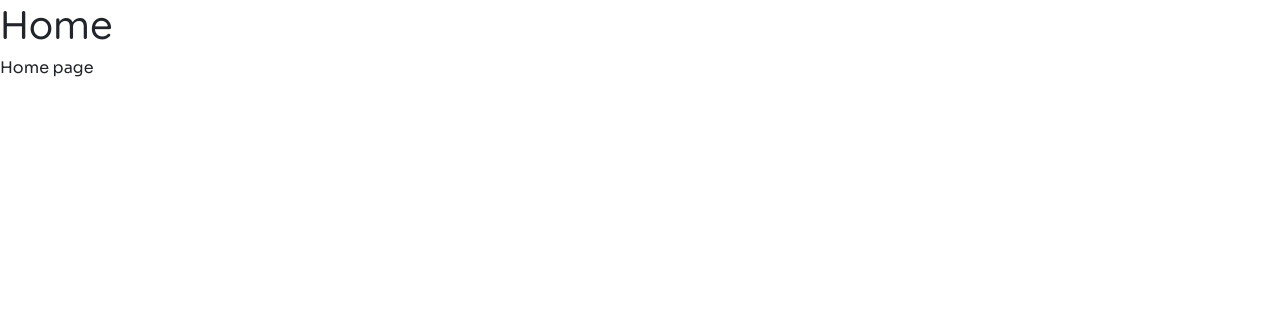
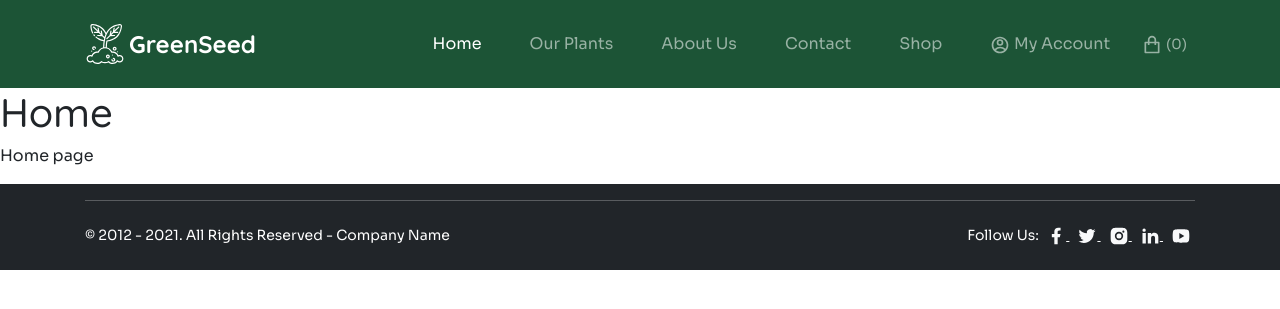
Before and after one commit to Azelliott/GreenSeed, a Django app: page / in a window 1280 px wide. Shown: the top 309 px of the page. Run offline with Django 4.2, Linux system fonts and the light colour scheme; some libraries are stand-ins or nearby versions.

Commit message:
Create separate header and footer, include in base.html

```diff
--- a/templates/base.html
+++ b/templates/base.html
@@ -43,7 +43,7 @@
     <title>GreenSeed {% block extra_title %}{% endblock %}</title>
   </head>
   <body>
-    <!-- Header -->
+    <!-- Messages -->
     {% if messages %}
     <div class="message-container">
       {% for message in messages %}
@@ -54,14 +54,16 @@
     </div>
     {% endif %}
 
-    {% block header %}
+    <!-- Header -->
+    {% include "header.html" %}
+
+
+    <!-- Content -->
+    {% block content %}
     {% endblock %}
 
-
-    {% block content %}
-    <h1>Hello, world!</h1>
-    {% endblock %}
-
+    <!-- Footer -->
+    {% include "footer.html" %}
 
     {% block postload_js %}
     {% endblock %}
--- /dev/null
+++ b/templates/footer.html
@@ -0,0 +1,24 @@
+<footer class="bg-dark text-white">
+    <div class="container">
+        <div class="pb-3 pt-3 small">
+            <hr class="mt-0 "/>
+            <div class="align-items-center row">
+                <div class="col-md pb-2 pt-2">
+                    <p class="mb-0">&copy; 2012 - 2021. All Rights Reserved - Company Name</p>
+                </div>
+                <div class="col-md-auto pb-2 pt-2">Follow Us: <a href="https://www.facebook.com/" target="_blank" class="link-light p-1" aria-label="facebook"> <svg viewBox="0 0 24 24" fill="currentColor" width="20" height="20">
+                            <path d="M14 13.5h2.5l1-4H14v-2c0-1.03 0-2 2-2h1.5V2.14c-.326-.043-1.557-.14-2.857-.14C11.928 2 10 3.657 10 6.7v2.8H7v4h3V22h4v-8.5z"></path>
+                        </svg> </a><a href="https://twitter.com/" target="_blank" class="link-light p-1" aria-label="twitter"> <svg viewBox="0 0 24 24" fill="currentColor" width="20" height="20">
+                            <path d="M22.162 5.656a8.384 8.384 0 0 1-2.402.658A4.196 4.196 0 0 0 21.6 4c-.82.488-1.719.83-2.656 1.015a4.182 4.182 0 0 0-7.126 3.814 11.874 11.874 0 0 1-8.62-4.37 4.168 4.168 0 0 0-.566 2.103c0 1.45.738 2.731 1.86 3.481a4.168 4.168 0 0 1-1.894-.523v.052a4.185 4.185 0 0 0 3.355 4.101 4.21 4.21 0 0 1-1.89.072A4.185 4.185 0 0 0 7.97 16.65a8.394 8.394 0 0 1-6.191 1.732 11.83 11.83 0 0 0 6.41 1.88c7.693 0 11.9-6.373 11.9-11.9 0-.18-.005-.362-.013-.54a8.496 8.496 0 0 0 2.087-2.165z"></path>
+                        </svg> </a><a href="https://www.instagram.com/" target="_blank" class="link-light p-1" aria-label="instagram"> <svg viewBox="0 0 24 24" fill="currentColor" width="20" height="20">
+                            <path d="M12 2c2.717 0 3.056.01 4.122.06 1.065.05 1.79.217 2.428.465.66.254 1.216.598 1.772 1.153a4.908 4.908 0 0 1 1.153 1.772c.247.637.415 1.363.465 2.428.047 1.066.06 1.405.06 4.122 0 2.717-.01 3.056-.06 4.122-.05 1.065-.218 1.79-.465 2.428a4.883 4.883 0 0 1-1.153 1.772 4.915 4.915 0 0 1-1.772 1.153c-.637.247-1.363.415-2.428.465-1.066.047-1.405.06-4.122.06-2.717 0-3.056-.01-4.122-.06-1.065-.05-1.79-.218-2.428-.465a4.89 4.89 0 0 1-1.772-1.153 4.904 4.904 0 0 1-1.153-1.772c-.248-.637-.415-1.363-.465-2.428C2.013 15.056 2 14.717 2 12c0-2.717.01-3.056.06-4.122.05-1.066.217-1.79.465-2.428a4.88 4.88 0 0 1 1.153-1.772A4.897 4.897 0 0 1 5.45 2.525c.638-.248 1.362-.415 2.428-.465C8.944 2.013 9.283 2 12 2zm0 5a5 5 0 1 0 0 10 5 5 0 0 0 0-10zm6.5-.25a1.25 1.25 0 0 0-2.5 0 1.25 1.25 0 0 0 2.5 0zM12 9a3 3 0 1 1 0 6 3 3 0 0 1 0-6z"></path>
+                        </svg> </a><a href="https://linkedin.com/" target="_blank" class="link-light p-1" aria-label="linkedin"> <svg viewBox="0 0 24 24" fill="currentColor" width="20" height="20">
+                            <path d="M6.94 5a2 2 0 1 1-4-.002 2 2 0 0 1 4 .002zM7 8.48H3V21h4V8.48zm6.32 0H9.34V21h3.94v-6.57c0-3.66 4.77-4 4.77 0V21H22v-7.93c0-6.17-7.06-5.94-8.72-2.91l.04-1.68z"></path>
+                        </svg> </a><a href="https://www.youtube.com/" target="_blank" class="link-light p-1" aria-label="youtube"> <svg viewBox="0 0 24 24" fill="currentColor" width="20" height="20">
+                            <path d="M21.543 6.498C22 8.28 22 12 22 12s0 3.72-.457 5.502c-.254.985-.997 1.76-1.938 2.022C17.896 20 12 20 12 20s-5.893 0-7.605-.476c-.945-.266-1.687-1.04-1.938-2.022C2 15.72 2 12 2 12s0-3.72.457-5.502c.254-.985.997-1.76 1.938-2.022C6.107 4 12 4 12 4s5.896 0 7.605.476c.945.266 1.687 1.04 1.938 2.022zM10 15.5l6-3.5-6-3.5v7z"></path>
+                        </svg> </a>
+                </div>
+            </div>
+        </div>
+    </div>
+</footer>
--- /dev/null
+++ b/templates/header.html
@@ -0,0 +1,99 @@
+<header class="bg-secondary" id="header-main">
+    <nav class="navbar navbar-dark navbar-expand-lg pb-3 pt-3 shadow-none">
+        <div class="container" id="header-container"> <a class="navbar-brand text-white" href="#" id="navbar-brand"> <svg version="1.1" id="Layer_1" xmlns="http://www.w3.org/2000/svg" xmlns:xlink="http://www.w3.org/1999/xlink" height="2em" width="2em" fill="currentColor" viewBox="0 0 512.001 512.001" style="enable-background:new 0 0 512.001 512.001;" xml:space="preserve">
+                    <path d="M436.551,34.105c-2.936-3.008-7.754-3.07-10.761-0.136l-50.928,49.663l6.202-30.905c0.826-4.119-1.843-8.131-5.964-8.958
+    c-4.116-0.822-8.132,1.843-8.958,5.964l-10.581,52.719l-21.826,21.284l6.059-30.191c0.827-4.119-1.843-8.131-5.964-8.958
+    c-4.119-0.825-8.132,1.843-8.958,5.964l-10.437,52.006l-39.577,38.592c-3.009,2.934-3.069,7.752-0.136,10.761
+    c1.492,1.528,3.469,2.296,5.45,2.296c1.916,0,3.832-0.718,5.312-2.161l37.172-36.248l55.814-0.953
+    c4.203-0.072,7.55-3.536,7.479-7.739c-0.071-4.159-3.464-7.48-7.606-7.48c-0.045,0-0.089,0-0.133,0.001l-39.666,0.677
+    l25.98-25.334l55.215-0.944c4.203-0.072,7.55-3.536,7.479-7.739c-0.071-4.159-3.464-7.48-7.606-7.48c-0.045,0-0.089,0-0.133,0.001
+    l-39.067,0.668l56.003-54.611C439.425,41.93,439.485,37.113,436.551,34.105z"/>
+                    <path d="M126.342,143.504c-2.437-2.767-4.805-5.642-7.039-8.546c-2.561-3.33-7.338-3.956-10.672-1.393
+    c-3.331,2.562-3.955,7.34-1.393,10.672c2.438,3.171,5.023,6.31,7.683,9.328c1.505,1.707,7.15,4.367,10.742,0.68
+    C128.595,151.234,129.12,146.657,126.342,143.504z"/>
+                    <path d="M292.81,391.259c-13.704,0-24.852,11.149-24.852,24.852c0,13.704,11.149,24.852,24.852,24.852
+    c13.704,0,24.852-11.149,24.852-24.852C317.663,402.408,306.514,391.259,292.81,391.259z M292.81,425.745
+    c-5.312,0-9.633-4.321-9.633-9.633c0-5.312,4.321-9.633,9.633-9.633c5.312,0,9.633,4.321,9.633,9.633
+    C302.443,421.423,298.122,425.745,292.81,425.745z"/>
+                    <path d="M362.338,431.864c-4.204,0-7.61,3.406-7.61,7.61s3.406,7.61,7.61,7.61c5.312,0,9.634,4.321,9.634,9.633
+    c0,5.312-4.322,9.634-9.634,9.634c-5.312,0-9.633-4.322-9.633-9.634c0-4.204-3.406-7.61-7.61-7.61c-4.204,0-7.61,3.406-7.61,7.61
+    c0,13.705,11.149,24.853,24.852,24.853c13.705,0,24.853-11.149,24.853-24.853C387.191,443.013,376.042,431.864,362.338,431.864z"/>
+                    <path d="M379.581,290.544c-13.703,0-24.852,11.149-24.852,24.853c0,13.704,11.149,24.852,24.852,24.852
+    c13.704,0,24.852-11.149,24.852-24.852C404.433,301.692,393.285,290.544,379.581,290.544z M379.582,325.03
+    c-5.312,0-9.633-4.321-9.633-9.633c0-5.312,4.321-9.634,9.633-9.634c5.312,0,9.633,4.321,9.633,9.634
+    C389.215,320.708,384.894,325.03,379.582,325.03z"/>
+                    <path d="M115.778,284.456c-13.704,0-24.852,11.149-24.852,24.853c0,13.704,11.149,24.852,24.852,24.852
+    c4.204,0,7.61-3.406,7.61-7.61s-3.406-7.61-7.61-7.61c-5.312,0-9.633-4.321-9.633-9.633s4.321-9.634,9.633-9.634
+    c5.312,0,9.633,4.322,9.633,9.634c0,4.204,3.406,7.61,7.61,7.61c4.204,0,7.61-3.406,7.61-7.61
+    C140.63,295.604,129.482,284.456,115.778,284.456z"/>
+                    <path d="M443.45,397.934c-5.741,0-11.396,1.032-16.711,3.021c-20.826-51.512-76.986-47.893-78.993-47.741
+    c-13.75-27.283-38.771-46.738-67.887-53.694c0.802-25.649,3.14-50.553,7.004-74.153c17.73-1.7,52.138-7.732,87.564-28.975
+    c25.403-15.234,46.525-35.487,62.776-60.195c19.524-29.687,31.901-65.746,36.787-107.172c0.907-7.676-1.622-15.297-6.938-20.909
+    c-5.307-5.604-12.805-8.542-20.504-8.064c-1.955,0.125-48.416,3.337-95.661,28.796c-32.817,17.683-60.407,46.872-79.996,84.037
+    c-3.944-8.079-8.321-15.809-13.101-23.076c-16.253-24.71-37.375-44.962-62.777-60.195C146.19,0.337,98.487,0,96.481,0
+    c-3.371,0-12.324,0-20.03,7.71c-5.058,5.06-7.825,12.064-7.589,19.213c1.12,34.354,8.917,65.355,23.176,92.141
+    c1.973,3.708,6.579,5.117,10.293,3.141c3.709-1.974,5.116-6.583,3.141-10.293C92.315,87.197,85.115,58.436,84.072,26.425
+    c-0.097-2.961,1.048-5.861,3.143-7.957c3.247-3.249,7.015-3.249,9.267-3.249c1.835,0,45.453,0.313,90.705,27.448
+    c23.427,14.047,42.902,32.722,57.888,55.504c6.6,10.035,12.399,21.027,17.244,32.673c-2.583,6.006-4.981,12.176-7.165,18.512
+    c-1.501,4.419-3.194,9.773-4.97,16.022l-23.402-22.821l-10.437-52.006c-0.826-4.121-4.836-6.789-8.958-5.964
+    c-4.121,0.827-6.79,4.839-5.964,8.958l6.059,30.191l-21.827-21.284l-10.58-52.719c-0.826-4.121-4.838-6.787-8.958-5.964
+    c-4.121,0.828-6.79,4.838-5.964,8.958l6.202,30.906l-50.93-49.665c-3.011-2.934-7.826-2.872-10.761,0.136
+    c-2.934,3.009-2.873,7.827,0.136,10.76l56.003,54.611l-39.067-0.668c-4.199-0.115-7.667,3.276-7.739,7.479
+    c-0.071,4.203,3.276,7.667,7.479,7.739l55.215,0.944l25.979,25.334l-39.665-0.677c-4.164-0.093-7.667,3.276-7.739,7.479
+    c-0.071,4.203,3.276,7.667,7.479,7.739l55.813,0.953l27.208,26.531c-1.733,7.261-3.46,15.298-5.092,24.13
+    c-16.494-3.639-39.117-10.378-61.981-22.697c-11.534-6.215-22.269-13.422-31.906-21.421c-3.234-2.685-8.032-2.24-10.716,0.994
+    c-2.685,3.234-2.239,8.031,0.994,10.715c10.411,8.643,21.988,16.418,34.407,23.109c24.703,13.312,49.077,20.492,66.65,24.32
+    c-3.433,22.108-6.101,48.257-6.929,78.259c-28.712,7.148-53.338,26.486-66.939,53.475c-2.008-0.152-55.376-5.896-78.993,47.741
+    c-5.314-1.989-10.97-3.021-16.711-3.021c-26.278,0-47.658,21.379-47.658,47.658s21.379,47.658,47.658,47.658
+    c10.451,0,20.553-3.454,28.773-9.677c15.034,17.943,37.227,28.428,60.924,28.428c19.743,0,38.316-7.12,52.893-20.161
+    c13.919,6.758,29.313,10.31,44.858,10.31c15.545,0,30.939-3.551,44.858-10.31c14.577,13.042,33.151,20.161,52.894,20.161
+    c23.697,0,45.891-10.485,60.924-28.428c8.221,6.223,18.323,9.677,28.773,9.677c26.278,0,47.658-21.379,47.658-47.658
+    S469.728,397.934,443.45,397.934z M269.553,154.283c17.563-50.942,49.012-90.731,88.554-112.038
+    c44.347-23.898,87.589-26.89,89.395-27.004c3.21-0.195,6.303,1.02,8.501,3.34c2.202,2.325,3.249,5.48,2.873,8.661
+    c-4.606,39.056-16.176,72.901-34.39,100.593c-14.985,22.782-34.461,41.457-57.888,55.505
+    c-38.207,22.91-76.005,26.69-86.681,27.302c-3.525,0.202-6.447,2.802-7.059,6.279c-4.471,25.426-7.192,52.37-8.146,80.164
+    c-2.882-0.245-5.785-0.385-8.714-0.385c-3.197,0-6.368,0.163-9.51,0.455C248.905,222.555,263.324,172.625,269.553,154.283z
+     M443.45,478.03c-9.204,0-18.011-3.938-24.162-10.803c-1.573-1.754-3.873-2.678-6.211-2.512c-2.347,0.167-4.485,1.412-5.789,3.37
+    c-11.974,17.969-31.986,28.696-53.535,28.696c-17.51,0-33.884-6.929-46.107-19.51c-1.471-1.515-3.454-2.307-5.462-2.307
+    c-1.263,0-2.537,0.315-3.699,0.961c-12.933,7.201-27.624,11.007-42.483,11.007s-29.55-3.806-42.483-11.007
+    c-3.009-1.675-6.763-1.121-9.16,1.346c-12.222,12.581-28.597,19.51-46.107,19.51c-21.548,0-41.561-10.727-53.535-28.696
+    c-1.305-1.958-3.443-3.202-5.789-3.37c-2.333-0.164-4.639,0.759-6.211,2.512c-6.152,6.866-14.959,10.803-24.162,10.803
+    c-17.887,0-32.439-14.552-32.439-32.439s14.552-32.439,32.439-32.439c6.002,0,11.863,1.653,16.951,4.78
+    c2.008,1.235,4.471,1.466,6.676,0.635c2.203-0.833,3.897-2.641,4.586-4.894c8.313-27.198,33.022-45.471,61.484-45.471
+    c3.135,0,6.32,0.234,9.464,0.699c3.394,0.496,6.709-1.333,8.084-4.481c13.941-31.895,45.424-52.503,80.203-52.503
+    c34.779,0,66.262,20.609,80.203,52.503c1.374,3.146,4.685,4.979,8.084,4.481c3.145-0.465,6.329-0.699,9.464-0.699
+    c28.462,0,53.171,18.273,61.484,45.471c0.689,2.253,2.383,4.061,4.586,4.894c2.206,0.832,4.669,0.6,6.676-0.635
+    c5.088-3.127,10.95-4.78,16.951-4.78c17.887,0,32.439,14.552,32.439,32.439S461.337,478.03,443.45,478.03z"/>
+                    <circle cx="350.717" cy="397.713" r="6.635"/>
+                    <circle cx="417.317" cy="353.953" r="6.635"/>
+                    <circle cx="86.133" cy="347.317" r="6.635"/>
+                </svg><span class="align-middle fw-bold h4 ms-1" id="brand-name">GreenSeed</span></a>
+            <button class="navbar-toggler rounded-3" type="button" data-bs-toggle="collapse" data-bs-target="#navbarNavDropdown-2" aria-controls="navbarNavDropdown-2" aria-expanded="false" aria-label="Toggle navigation"> <span class="navbar-toggler-icon"></span>
+            </button>
+            <div class="collapse navbar-collapse " id="navbarNavDropdown-2">
+                <ul class="ms-auto navbar-nav">
+                    <li class="nav-item"> <a class="active nav-link pb-lg-3 pe-lg-4 ps-lg-4 pt-lg-3" aria-current="page" href="#">Home</a>
+                    </li>
+                    <li class="nav-item"> <a class="nav-link pb-lg-3 pe-lg-4 ps-lg-4 pt-lg-3" href="#">Our Plants</a>
+                    </li>
+                    <li class="nav-item"> <a class="nav-link pb-lg-3 pe-lg-4 ps-lg-4 pt-lg-3" href="#">About Us</a>
+                    </li>
+                    <li class="nav-item"> <a class="nav-link pb-lg-3 pe-lg-4 ps-lg-4 pt-lg-3" href="#">Contact</a>
+                    </li>
+                    <li class="nav-item"> <a class="nav-link pb-lg-3 pe-lg-4 ps-lg-4 pt-lg-3" href="#">Shop</a>
+                    </li>
+                    <li class="nav-item"> <a class="nav-link pb-lg-3 pe-lg-4 ps-lg-4 pt-lg-3" href="#"> <svg xmlns="http://www.w3.org/2000/svg" viewBox="0 0 24 24" fill="currentColor" width="1.25em" height="1.25em">
+                                <path fill="none" d="M0 0h24v24H0z"></path>
+                                <path d="M12 22C6.477 22 2 17.523 2 12S6.477 2 12 2s10 4.477 10 10-4.477 10-10 10zm-4.987-3.744A7.966 7.966 0 0 0 12 20c1.97 0 3.773-.712 5.167-1.892A6.979 6.979 0 0 0 12.16 16a6.981 6.981 0 0 0-5.147 2.256zM5.616 16.82A8.975 8.975 0 0 1 12.16 14a8.972 8.972 0 0 1 6.362 2.634 8 8 0 1 0-12.906.187zM12 13a4 4 0 1 1 0-8 4 4 0 0 1 0 8zm0-2a2 2 0 1 0 0-4 2 2 0 0 0 0 4z"></path>
+                            </svg> My Account</a>
+                    </li>
+                    <li class="nav-item"> <a class="nav-link p-2 pb-3 ps-2 pe-2 pt-3" href="#" title="View Cart"> <svg xmlns="http://www.w3.org/2000/svg" viewBox="0 0 24 24" fill="currentColor" width="1.25em" height="1.25em">
+                                <path fill="none" d="M0 0h24v24H0z"></path>
+                                <path d="M7 8V6a5 5 0 1 1 10 0v2h3a1 1 0 0 1 1 1v12a1 1 0 0 1-1 1H4a1 1 0 0 1-1-1V9a1 1 0 0 1 1-1h3zm0 2H5v10h14V10h-2v2h-2v-2H9v2H7v-2zm2-2h6V6a3 3 0 0 0-6 0v2z"></path>
+                            </svg> <span class="small">(0)</span></a>
+                    </li>
+                </ul>
+            </div>
+        </div>
+    </nav>
+</header>
```
